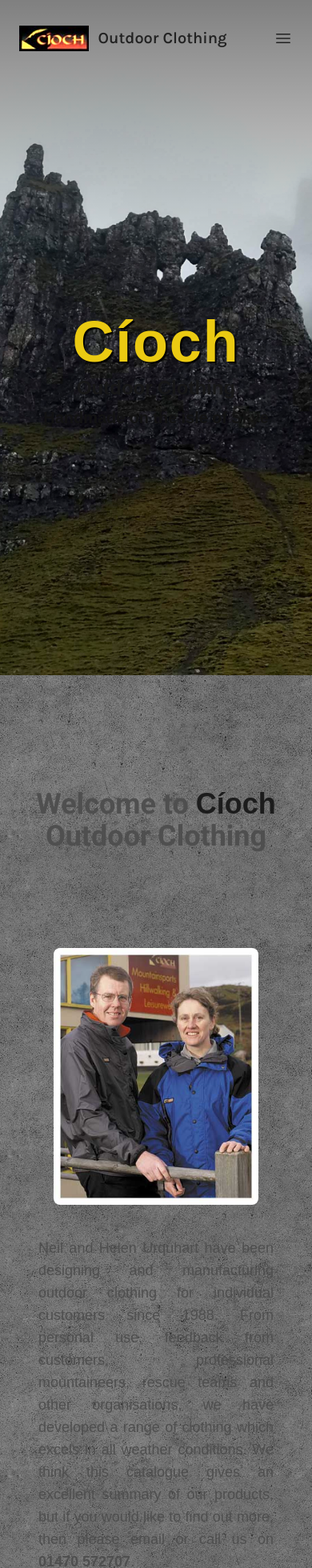
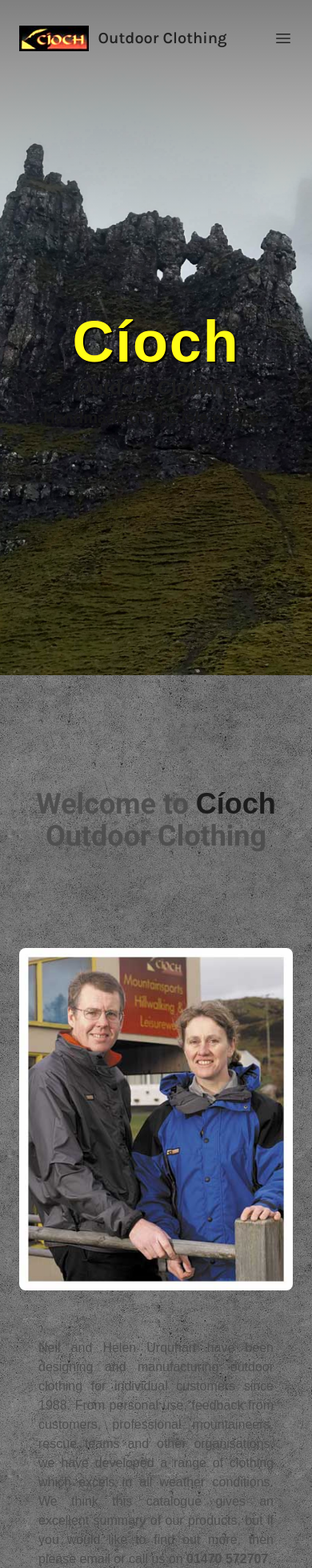
Before and after one commit to lpscrim/cioch, a Next.js app: page / in a window 390 px wide. Shown: the top 1960 px of the page at 80% size. Built offline with nearby package versions, Linux system fonts and the light colour scheme; a web font is replaced by a local one.

Commit message:
Add marquee animations and update component styles for improved visual effects and layout consistency

```diff
--- a/app/globals.css
+++ b/app/globals.css
@@ -73,7 +73,29 @@
   animation: fade-in 6s ease-in-out;
 }
 
+@keyframes marquee {
+  0% {
+    transform: translateX(0%);
+  }
+  100% {
+    transform: translateX(-100%);
+  }
+}
+@keyframes marquee2 {
+  0% {
+    transform: translateX(100%);
+  }
+  100% {
+    transform: translateX(0%);
+  }
+}
 
+.animate-marquee {
+  animation: marquee 30s linear infinite;
+}
+.animate-marquee2 {
+  animation: marquee2 30s linear infinite;
+}
 
 @keyframes side-to-side {
   0% {
--- a/app/page.tsx
+++ b/app/page.tsx
@@ -12,7 +12,7 @@ export default function Home() {
     <Hero />
     <main>
         <Intro />
-        <div className="bg-[url(/quirang1.jpg)] bg-fixed bg-cover bg-no-repeat w-full ">
+        <div className="bg-[url(/pin.jpg)] bg-fixed bg-cover bg-no-repeat w-full ">
           <div className="w-full h-full backdrop-blur-[0px] backdrop-brightness-75">
             <CardScroller />
           </div>
--- a/components/CardScroller.tsx
+++ b/components/CardScroller.tsx
@@ -36,27 +36,26 @@ const jackets = [
         imageAlt: "Image for jacket 5",
         color: "amber-400",
     },
-    {
-        title: "jacket 6",
-        description: "Description for jacket 6",
-        imageSrc: "/jacket1.jpg",
-        imageAlt: "Image for jacket 6",
-        color: "amber-500",
-    },
-    {
-        title: "jacket 7",
-        description: "Description for jacket 7",
-        imageSrc: "/jacket1.jpg",
-        imageAlt: "Image for jacket 7",
-        color: "white",
-    }
 ]
 export default function CardScroller() {
     return (
         <section className="py-10">
             <div className="mx-auto w-full px-6">
-                <div className="flex justify-center overflow-x-hidden space-x-4 py-10">
-                    <div className="flex flex-nowrap space-x-10 whitespace-nowrap slide">
+                <div className="relative flex justify-center overflow-x-hidden space-x-4 py-10">
+                    <div className="flex flex-nowrap space-x-10 whitespace-nowrap animate-marquee">
+                        {jackets.map((jacket, index) => (
+                            <div key={index}>
+                                <Card
+                                    title={jacket.title}
+                                    description={jacket.description}
+                                    imageSrc={jacket.imageSrc}
+                                    imageAlt={jacket.imageAlt}
+                                    color={jacket.color}
+                                />
+                            </div>
+                        ))}
+                    </div>
+                    <div className="absolute px-8 flex flex-nowrap space-x-10 whitespace-nowrap animate-marquee2">
                         {jackets.map((jacket, index) => (
                             <div key={index}>
                                 <Card
--- a/components/Footer.tsx
+++ b/components/Footer.tsx
@@ -21,8 +21,8 @@ const categories = [
 
 export default function Example() {
   return (
-    <footer className="relative w-full min-h-[100vh] h-full z-0">
-      <div className="mx-auto max-w-7xl px-6  lg:px-8 ">
+    <footer className="relative w-full min-h-[95vh] sm:min-h-[100vh] h-full z-0">
+      <div className="mx-auto max-w-7xl px-6 lg:px-8 ">
         <div className="mx-auto max-w-2xl text-center py-16 sm:py-24 lg:py-32">
           <p className="mt-2 text-4xl font-semibold tracking-tight text-balance text-text-secondary sm:text-5xl">
             Give us a message or put your order in today!
@@ -40,11 +40,11 @@ export default function Example() {
         <div className=" mx-auto max-w-7xl overflow-hidden px-6 pt-64 lg:px-8">
           <nav
             aria-label="Footer"
-            className="-mb-6 flex flex-wrap justify-center gap-x-12 gap-y-3 text-sm/6"
+            className="-mb-6 flex flex-wrap justify-center gap-x-12 gap-y-3 sm:text-sm/6"
           >
-        <PopoverGroup className="hidden lg:flex lg:gap-x-12">
+        <PopoverGroup className="flex gap-x-6 lg:gap-x-12">
           <Popover className="relative">
-            <PopoverButton className="flex items-center gap-x-1 text-lg/6 font-semibold text-text hover:text-secondary">
+            <PopoverButton className="flex items-center gap-x-1 sm:text-lg/6 font-semibold text-text hover:text-secondary">
               Products
               <ChevronUpIcon aria-hidden="true" className="size-5 flex-none " />
             </PopoverButton>
@@ -56,7 +56,7 @@ export default function Example() {
                 {categories.map((category) => (
                   <div
                     key={category.name}
-                    className="group relative flex items-center gap-x-6 rounded-lg p-4 text-sm/6 hover:backdrop-brightness-150"
+                    className="group relative flex items-center gap-x-6 rounded-lg p-4 sm:text-sm/6 hover:backdrop-brightness-150"
                   >
                     <div className="flex-auto">
                       <Link href={category.href} aria-label={category.description} className="block font-semibold text-text hover:text-secondary">
@@ -70,19 +70,19 @@ export default function Example() {
             </PopoverPanel>
           </Popover>
 
-          <Link href="#" className="text-lg/6 font-semibold text-text hover:text-secondary">
+          <Link href="#" className="sm:text-lg/6 font-semibold text-text hover:text-secondary">
             About
           </Link>
 
-          <Link href="#" className="text-lg/6 font-semibold text-text hover:text-secondary">
+          <Link href="#" className="sm:text-lg/6 font-semibold text-text hover:text-secondary">
             Order
           </Link>
 
-          <Link href="#" className="text-lg/6 font-semibold text-text hover:text-secondary">
+          <Link href="#" className="sm:text-lg/6 font-semibold text-text hover:text-secondary">
             Gallery
           </Link>
 
-          <Link href="#" className="text-lg/6 font-semibold text-text hover:text-secondary">
+          <Link href="#" className="sm:text-lg/6 font-semibold text-text hover:text-secondary">
             Contact
           </Link>
         </PopoverGroup>
--- a/components/Hero.tsx
+++ b/components/Hero.tsx
@@ -1,28 +1,19 @@
-import Image from "next/image";
 
 
 export default function Hero() {
   return (
     <div id="hero" className="h-[100vh] w-[100vw] overflow-hidden">
        <div className="absolute inset-0 bg-gradient-to-b from-black/50 via-transparent to-transparent -z-10"></div>
-      <div className="relative h-full w-full">
-        <Image
-          src="/storr.jpg"
-          alt="Skye"
-          className="-z-100 brightness-125"
-          priority
-          layout="fill"
-          objectFit="cover"
-        />
+      <div className="relative h-full w-full -z-100 brightness-125  bg-[url(/storr.jpg)] bg-cover bg-center bg-no-repeat">
         <div>
             <div id="heroText" className="absolute top-1/2 left-1/2 z-10 w-full max-w-[800px] -translate-x-1/2 -translate-y-1/2 text-center font-bold">
             <h1 id="heroName" className={`mt-20 mb-2 text-7xl md:text-8xl text-(--color-accent) fade-in tracking-wide `}>Cíoch</h1>
             <h3 className="text-2xl text-(--color-text) mb-2 fade-in-slow ">Outdoor Clothing</h3>
             <h4 className="text-xl text-(--color-text) brightness-80 fade-in-slower">Handmade on the isle of Skye</h4>
             </div>
-            <button id="scrollButton" className="group invisible md:visible absolute flex flex-row p-5 left-12 bottom-12 lg:left-30 z-10 text-center text-(--color-text) text-sm xl:text-base font-[500]">
+            <button id="scrollButton" className="invisible md:visible absolute flex flex-row p-5 left-12 bottom-12 lg:left-30 z-10 text-center text-(--color-text) text-sm xl:text-base font-[500]">
                 <p className="tracking-widest">SCROLL</p>
-                <div className="ml-2 group-hover:animate-bounce"><p className="rotate-90">➔</p></div>
+                <div className="ml-2 animate-bounce"><p className="rotate-90">➔</p></div>
             </button>
         </div>
       </div>
--- a/components/Intro.tsx
+++ b/components/Intro.tsx
@@ -15,16 +15,14 @@ export default function Intro() {
             <Image
               src="/neilhelen.jpg"
               alt="Cioch Outdoor Clothing"
-              className="w-3/4 max-w-[500px] h-auto rounded-lg"
+              className="w-full max-w-[600px] h-auto rounded-lg"
               width={360}
               height={450}
             />
           </div>
           <div className="w-full lg:w-1/2 mx-auto flex flex-col items-center justify-start px-6">
-            <h2 className="hidden lg:block text-2xl font-bold text-(--color-secondary) sm:text-3xl text-center  mb-10 ">
-                About us
-            </h2>
-            <p className="text-lg text-text-secondary sm:text-xl mb-10 text-justify">
+
+            <p className="pt-5 ext-xl text-text-secondary sm:text-2xl mb-10 text-justify">
               Neil and Helen Urquhart have been designing and manufacturing
               outdoor clothing for individual customers since 1988. From
               personal use, feedback from customers, professional mountaineers,
@@ -35,10 +33,10 @@ export default function Intro() {
               <strong>01470 572707</strong>.
             </p>
             <div className="hidden xl:block">
-              <h2 className="text-xl font-bold text-secondary sm:text-2xl text-center mt-10 mb-5 ">
+              <h2 className="text-2xl font-bold text-secondary sm:text-3xl text-center mt-10 mb-5 ">
                 Please note
               </h2>
-              <p className="text-lg text-text-secondary sm:text-xl text-justify mb-10 ">
+              <p className="text-xl text-text-secondary sm:text-2xl text-justify mb-10 ">
                 All changes to garments or materials shown on this website
                 represent our continual effort to improve our products, using
                 newly available fabrics and feedback from our customers,
@@ -52,10 +50,10 @@ export default function Intro() {
           </div>
         </div>
         <div className="block xl:hidden max-w-[80rem] mx-auto px-6">
-          <h2 className="text-xl font-bold text-secondary sm:text-2xl text-center mt-10 mb-10 ">
+          <h2 className="text-2xl font-bold text-secondary sm:text-3xl text-center mt-10 mb-10 ">
             Please note
           </h2>
-          <p className="text-lg text-text-secondary sm:text-xl text-justify mb-10 ">
+          <p className="text-xl text-text-secondary sm:text-2xl text-justify mb-10 ">
             All changes to garments or materials shown on this website represent
             our continual effort to improve our products, using newly available
             fabrics and feedback from our customers, including professional
--- a/components/PerfectFit.tsx
+++ b/components/PerfectFit.tsx
@@ -27,21 +27,21 @@ export default function perfectFit() {
               Perfect Fit™
             </h2>
 
-            <p className="text-lg text-text sm:text-xl mb-10 text-justify pt-30">
+            <p className="text-xl text-text sm:text-2xl mb-10 text-justify pt-20">
               We have realised that many people cannot buy properly fitting
               outdoor gear in the high-street, and in our view, they are wasting
               their money on clothing that cannot deliver it’s potential
               performance.
             </p>
-            <h2 className="text-xl font-bold text-primary sm:text-2xl text-center mt-10 mb-10 ">
+            <h2 className="text-2xl font-bold text-primary sm:text-3xl text-center mt-10 mb-10 ">
               You can be sure that in buying Perfect Fit™:
             </h2>
-            <p className="text-lg text-text sm:text-xl text-justify mb-10 ">
+            <p className="text-xl text-text sm:text-2xl text-justify mb-10 ">
               Each garment is individually made to your measurements Your
               garment’s performance and comfort (i.e. water-resistance,
-              breathability, ventilation and durability) will be maximised. We
+              breathability, ventilation and durability) will be maximised.<br/> We
               try to eliminate tight areas, which may cause chaffing and leakage
-              Areas of excess fabric which add wear and weight are also removed
+              Areas of excess fabric which add wear and weight are also removed.<br />
               Every item is made in Struan on the Isle of Skye Cioch staff are
               here to advise and help our customers before and after sales.
             </p>
```
Also changed, not shown: components/Recommendations.tsx (+4 -4 lines).
